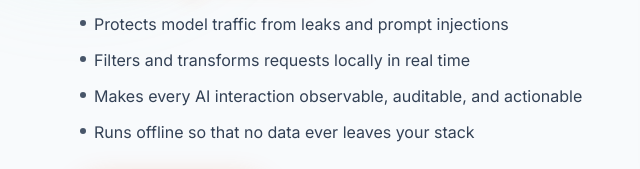
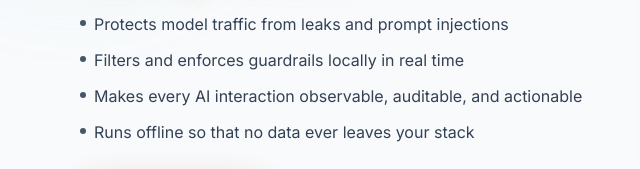
Before and after one commit to somanole/straja-web, a website: page index.html in a window 1280 px wide. Shown: the part 309-478 px from the top of the page, 0-640 px from the left. Drawn offline with nearby package versions, Linux system fonts and the light colour scheme; a web font is replaced by a local one.

Commit message:
small changes

```diff
--- a/index.html
+++ b/index.html
@@ -249,7 +249,7 @@
 
           <li class="flex items-start gap-2">
             <span class="mt-2 h-1.5 w-1.5 rounded-full bg-slate-600 flex-shrink-0"></span>
-            <span>Filters and transforms requests locally in real time</span>
+            <span>Filters and enforces guardrails locally in real time</span>
           </li>
 
           <li class="flex items-start gap-2">
```
